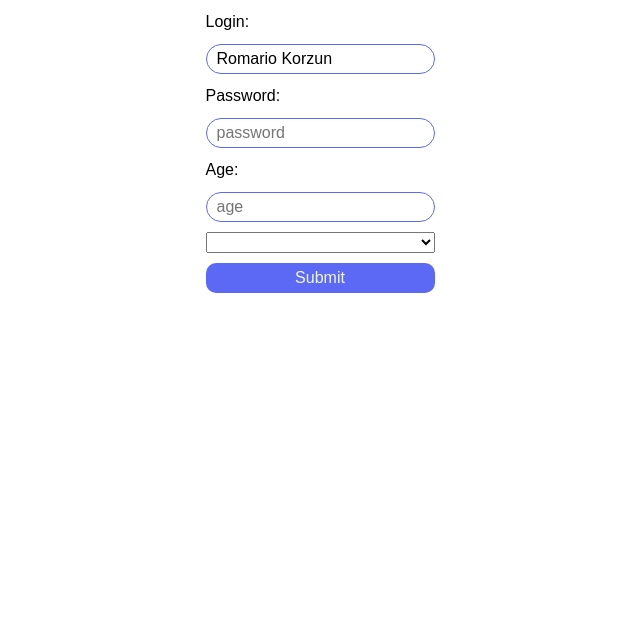
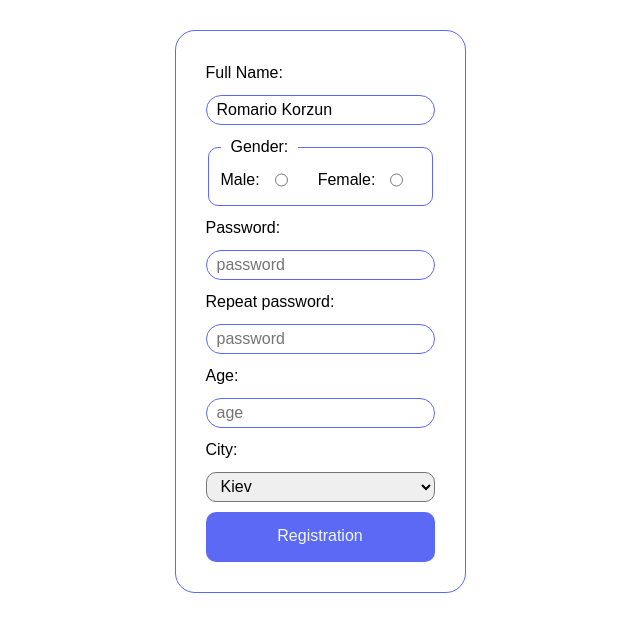
Before and after one commit to mrkorzun/react, a React (Vite) app: page / in a window 1280 px wide. Shown: the top 632 px of the page, without its empty margins (320-960 px from the left). Built offline with nearby package versions, Linux system fonts and the light colour scheme.

Commit message:
adding more form inputs

```diff
--- a/src/components/Forms/Forms/Form.module.css
+++ b/src/components/Forms/Forms/Form.module.css
@@ -1,6 +1,10 @@
 .forms {
   display: flex;
   flex-wrap: wrap;
+  padding: 20px;
+  border: 1px solid #5c69f5;
+  margin-top: 30px;
+  border-radius: 20px;
 }
 
 form {
@@ -8,6 +12,27 @@ form {
   flex-direction: column;
   gap: 10px;
   margin: 10px 10px;
+}
+
+legend {
+  padding: 0 10px;
+}
+.genderLabel {
+  display: flex;
+  align-items: center;
+  gap: 15px;
+}
+
+.gender {
+  display: flex;
+  align-items: center;
+  gap: 30px;
+  border-radius: 10px;
+  border: 1px solid #5c69f5;
+}
+
+p {
+  margin: 0;
 }
 
 input {
@@ -25,7 +50,7 @@ input:focus {
 
 button {
   cursor: pointer;
-  height: 30px;
+  height: 50px;
 
   color: aliceblue;
 
@@ -38,3 +63,13 @@ button:focus,
 button:hover {
   background-color: blue;
 }
+
+.list {
+  padding: 0 10px;
+  height: 30px;
+  border-radius: 10px;
+}
+
+.list:focus {
+  outline: none;
+}
--- a/src/components/Forms/Forms/Form.tsx
+++ b/src/components/Forms/Forms/Form.tsx
@@ -6,7 +6,7 @@ const Form = () => {
   return (
     <div className={css["forms"]}>
       <form action="" className={css["login"]}>
-        <label htmlFor={`${id}-username`}>Login:</label>
+        <label htmlFor={`${id}-username`}>Full Name:</label>
         <input
           id={`${id}-username`}
           type="text"
@@ -14,6 +14,24 @@ const Form = () => {
           defaultValue="Romario Korzun"
           placeholder="username"
         />
+        <fieldset className={css["gender"]}>
+          <legend>Gender:</legend>
+          <label htmlFor={`${id}-male`} className={css["genderLabel"]}>
+            Male:
+            <input type="radio" name="gender" value="male" id={`${id}-male`} />
+          </label>
+
+          <label htmlFor={`${id}-female`} className={css["genderLabel"]}>
+            Female:
+            <input
+              type="radio"
+              name="gender"
+              value="female"
+              id={`${id}-female`}
+            />
+          </label>
+        </fieldset>
+
         <label htmlFor={`${id}-pass`}>Password:</label>
         <input
           id={`${id}-pass`}
@@ -21,12 +39,23 @@ const Form = () => {
           name="password"
           placeholder="password"
         />
+        <label htmlFor={`${id}-passwordRepeat`}>Repeat password:</label>
+        <input
+          id={`${id}-passwordRepeat`}
+          type="password"
+          name="passwordRepeat"
+          placeholder="password"
+        />
         <label htmlFor={`${id}-age`}>Age:</label>
         <input id={`${id}-age`} type="number" name="age" placeholder="age" />
-        <select name="city" id="">
-          City:
+
+        <label htmlFor={`${id}-city`}>City:</label>
+        <select className={css["list"]} name="city" id={`${id}-city`}>
+          <option value="kiev">Kiev</option>
+          <option value="dubai">Dubai</option>
+          <option value="barcelona">Barcelona</option>
         </select>
-        <button type="submit">Submit</button>
+        <button type="submit">Registration</button>
       </form>
     </div>
   );
```
